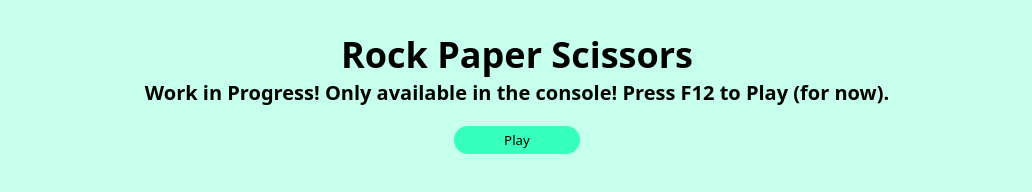
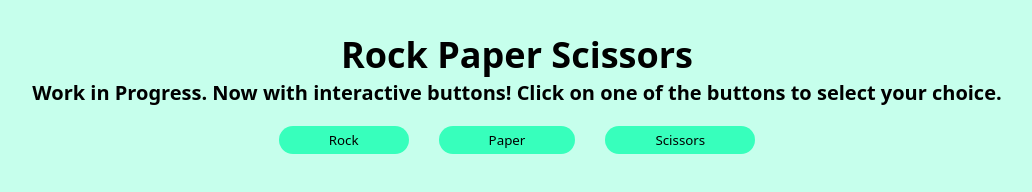
Before and after one commit to AnnSCheah/rock-paper-scissors, a plain HTML site: page index.html in a window 1280 px wide. Shown: the whole page, without its empty margins (123-1155 px from the left). Drawn offline with Linux system fonts and the light colour scheme.

Commit message:
Added UI for the game with basic functionality

```diff
--- a/index.html
+++ b/index.html
@@ -7,9 +7,6 @@
 
     <link rel="stylesheet" href="style.css" />
 
-    <!-- * External Javascript -->
-    <script src="javascript.js"></script>
-
     <title>Project: Rock Paper Scissors</title>
   </head>
   <body>
@@ -17,10 +14,16 @@
     <div class="header">
       Rock Paper Scissors
       <div class="description">
-        Work in Progress! Only available in the console! Press F12 to Play (for
-        now).
+        Work in Progress. Now with interactive buttons! Click on one of the
+        buttons to select your choice.
       </div>
-      <div class="button"><button onclick="game()">Play</button></div>
+      <div class="button-container">
+        <button class="rock" value="rock">Rock</button>
+        <button class="paper" value="paper">Paper</button>
+        <button class="scissor" value="scissors">Scissors</button>
+      </div>
     </div>
   </body>
+  <!-- * External Javascript -->
+  <script src="javascript.js"></script>
 </html>
--- a/javascript.js
+++ b/javascript.js
@@ -2,6 +2,13 @@ console.log("Hello World! Rock Paper Scissors Time!");
 
 let playerScore = 0;
 let computerScore = 0;
+
+const buttons = document.querySelectorAll(".button-container button");
+buttons.forEach((button) => {
+  button.addEventListener("click", (e) => {
+    console.log(playRound(e.currentTarget.value));
+  });
+});
 
 function getComputerChoice() {
   const choice = ["rock", "paper", "scissors"];
@@ -29,7 +36,8 @@ function getComputerChoice() {
 }
 
 // * The logic of the game
-function playRound(playerSelection, computerSelection) {
+function playRound(playerSelection) {
+  let computerSelection = getComputerChoice();
   switch (playerSelection) {
     case "rock":
       if (computerSelection === "rock") {
--- a/style.css
+++ b/style.css
@@ -22,7 +22,7 @@ body {
 }
 
 /* * Button Section */
-.button {
+.button-container {
   height: auto;
   display: flex;
   align-items: center;
@@ -30,16 +30,17 @@ body {
   margin: 20px 0;
 }
 
-.button button {
+.button-container button {
   font-family: system-ui, -apple-system, BlinkMacSystemFont, "Segoe UI", Roboto,
     Oxygen, Ubuntu, Cantarell, "Open Sans", "Helvetica Neue", sans-serif;
   padding: 5px 50px;
+  margin: 0px 15px;
   background-color: rgb(55, 255, 188);
   border: none;
   border-radius: 50px;
 }
 
-.button button:hover {
+.button-container button:hover {
   background-color: black;
   color: white;
   cursor: pointer;
```
